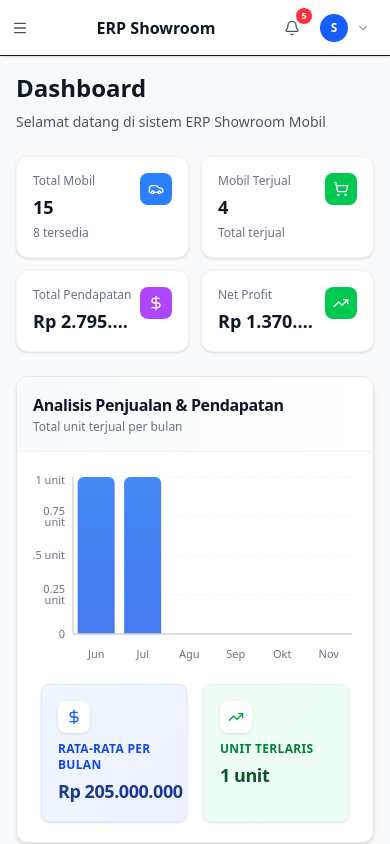
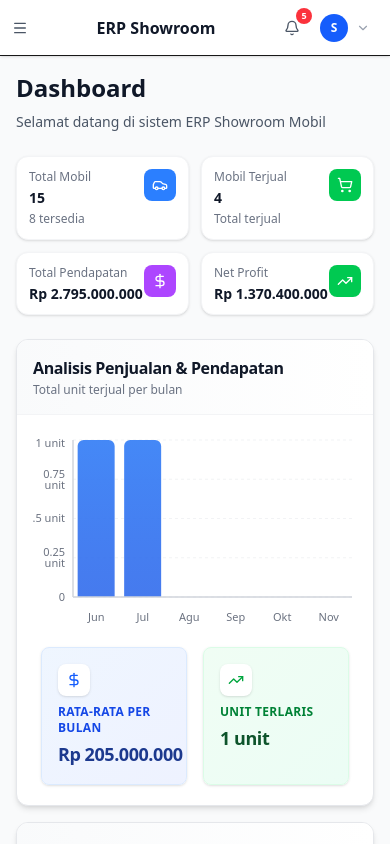
Before and after one commit to rclayskuy10/erp-mobilbekas-berkualitas, a Next.js app: page /dashboard in a window 390 px wide. Shown: the top 844 px of the page. Built offline with nearby package versions, Linux system fonts and the light colour scheme; sample sign-in values are in the browser's storage.

Commit message:
Fix: Perbaiki tampilan StatCard dan SearchInput untuk responsif mobile dan desktop

```diff
--- a/src/app/dashboard/users/page.tsx
+++ b/src/app/dashboard/users/page.tsx
@@ -216,7 +216,7 @@ function UsersContent() {
               value={searchQuery}
               onChange={setSearchQuery}
               placeholder="Cari nama atau email..."
-              className="max-w-md"
+              className="w-full"
             />
           </div>
 
--- a/src/components/dashboard/StatCard.tsx
+++ b/src/components/dashboard/StatCard.tsx
@@ -33,16 +33,18 @@ export default function StatCard({
   color = 'blue',
 }: StatCardProps) {
   return (
-    <div className="bg-white rounded-xl shadow-sm border border-gray-100 p-4 sm:p-6">
-      <div className="flex items-start justify-between">
+    <div className="bg-white rounded-xl shadow-sm border border-gray-100 p-3 sm:p-6">
+      <div className="flex items-start justify-between gap-2">
         <div className="flex-1 min-w-0">
-          <p className="text-xs sm:text-sm font-medium text-gray-500">{title}</p>
-          <p className="mt-1 sm:mt-2 text-lg sm:text-2xl font-bold text-gray-900 truncate">{value}</p>
+          <p className="text-xs sm:text-sm font-medium text-gray-500 mb-1">{title}</p>
+          <p className="mt-1 sm:mt-2 text-sm sm:text-xl lg:text-2xl font-bold text-gray-900 leading-tight">
+            {value}
+          </p>
           {subtitle && (
             <p className="mt-1 text-xs sm:text-sm text-gray-500">{subtitle}</p>
           )}
           {trend && (
-            <div className="mt-2 flex items-center gap-1">
+            <div className="mt-1 sm:mt-2 flex items-center gap-1">
               <span
                 className={`text-xs sm:text-sm font-medium ${
                   trend.isPositive ? 'text-green-600' : 'text-red-600'
@@ -54,7 +56,7 @@ export default function StatCard({
             </div>
           )}
         </div>
-        <div className={`p-2 sm:p-3 rounded-lg shrink-0 ml-2 ${colorClasses[color]}`}>
+        <div className={`p-2 sm:p-3 rounded-lg shrink-0 ${colorClasses[color]}`}>
           <Icon className="h-4 w-4 sm:h-6 sm:w-6 text-white" />
         </div>
       </div>
--- a/src/components/ui/SearchInput.tsx
+++ b/src/components/ui/SearchInput.tsx
@@ -18,13 +18,13 @@ export default function SearchInput({
 }: SearchInputProps) {
   return (
     <div className={`relative ${className}`}>
-      <Search className="absolute left-3 top-1/2 -translate-y-1/2 h-4 w-4 text-gray-400" />
+      <Search className="absolute left-3 top-1/2 -translate-y-1/2 h-4 w-4 sm:h-5 sm:w-5 text-gray-400" />
       <input
         type="text"
         value={value}
         onChange={(e) => onChange(e.target.value)}
         placeholder={placeholder}
-        className="w-full pl-10 pr-4 py-2 border border-gray-300 rounded-lg text-gray-900 placeholder-gray-400 focus:outline-none focus:ring-2 focus:ring-blue-500 focus:border-transparent"
+        className="w-full pl-9 sm:pl-10 pr-4 py-2 sm:py-2.5 border border-gray-300 rounded-lg text-sm sm:text-base text-gray-900 placeholder-gray-400 focus:outline-none focus:ring-2 focus:ring-blue-500 focus:border-transparent transition-all"
       />
     </div>
   );
```
